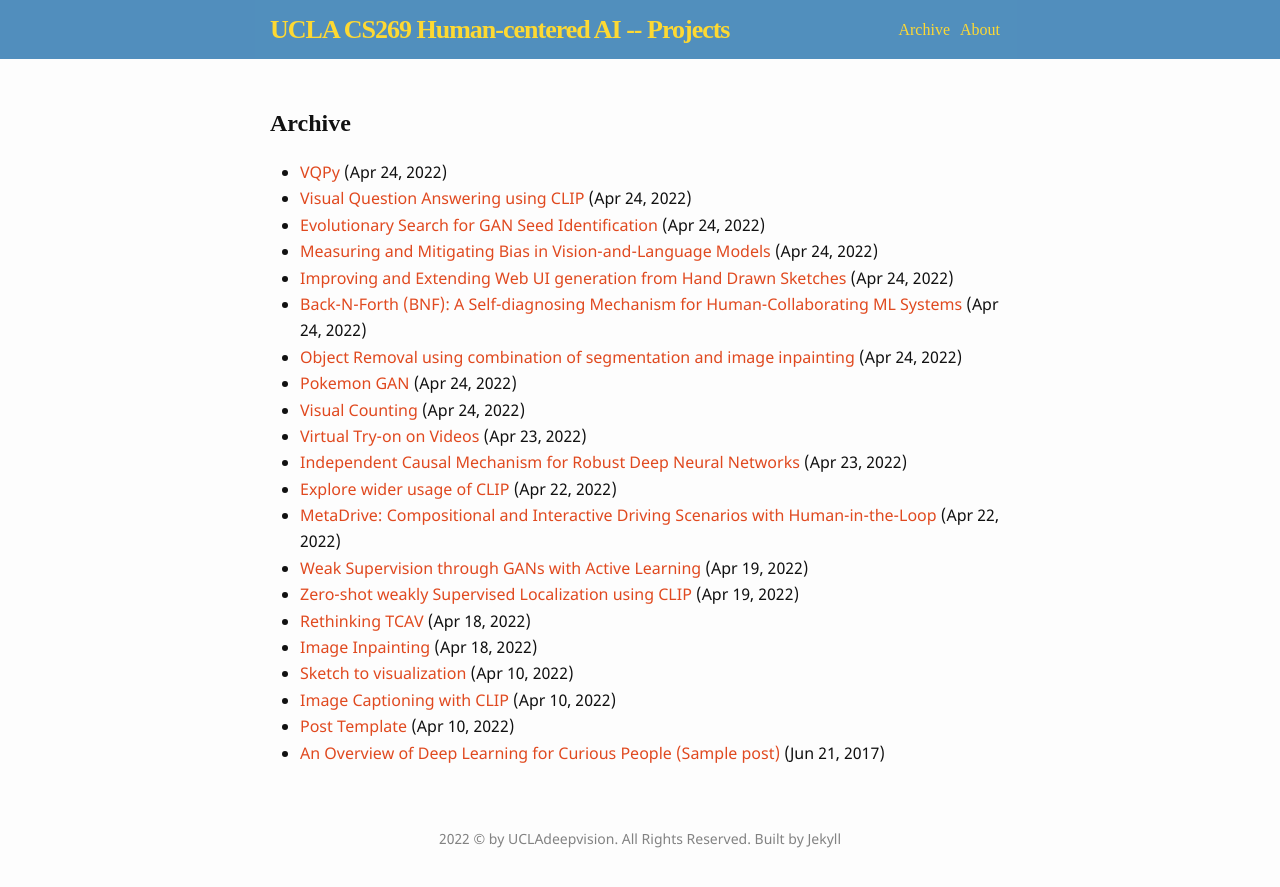
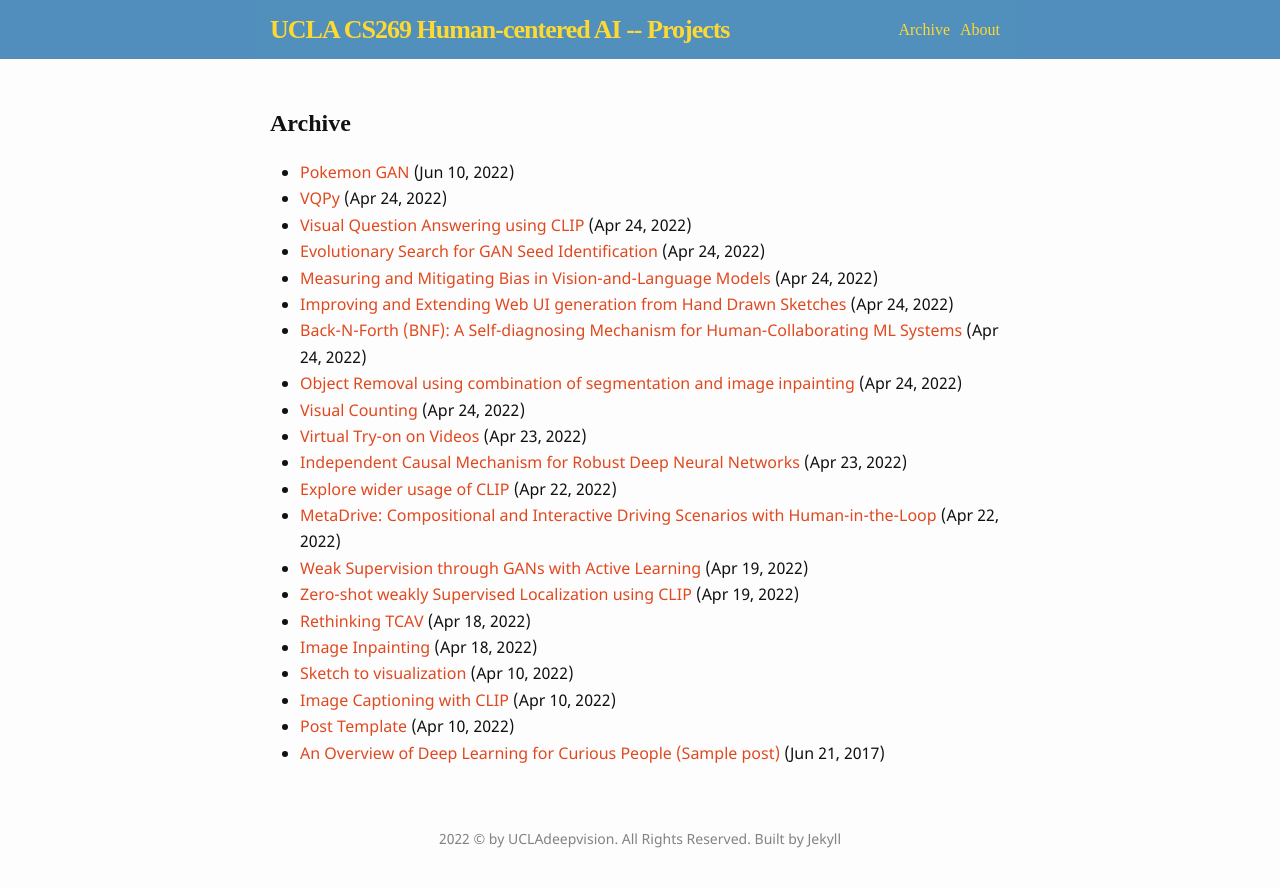
Before and after one commit to UCLAdeepvision/CS269-projects-2022spring, a Jekyll site: the page built from archive.html, in a window 1280 px wide. Shown: the top 887 px of the page. Built offline with Jekyll 4.4.1, drawn with Linux system fonts in a browser that asks for light colours; some web fonts are replaced.

Commit message:
Update 2022-04-18-team16-CharacterGeneration.md

```diff
--- a/_posts/2022-04-18-team16-CharacterGeneration.md
+++ b/_posts/2022-04-18-team16-CharacterGeneration.md
@@ -3,7 +3,7 @@ layout: post
 comments: true
 title: Pokemon GAN
 author: Yu-Hsuan Liu and Jiayue Sun
-date: 2022-04-24
+date: 2022-06-10
 ---
 
 
```
